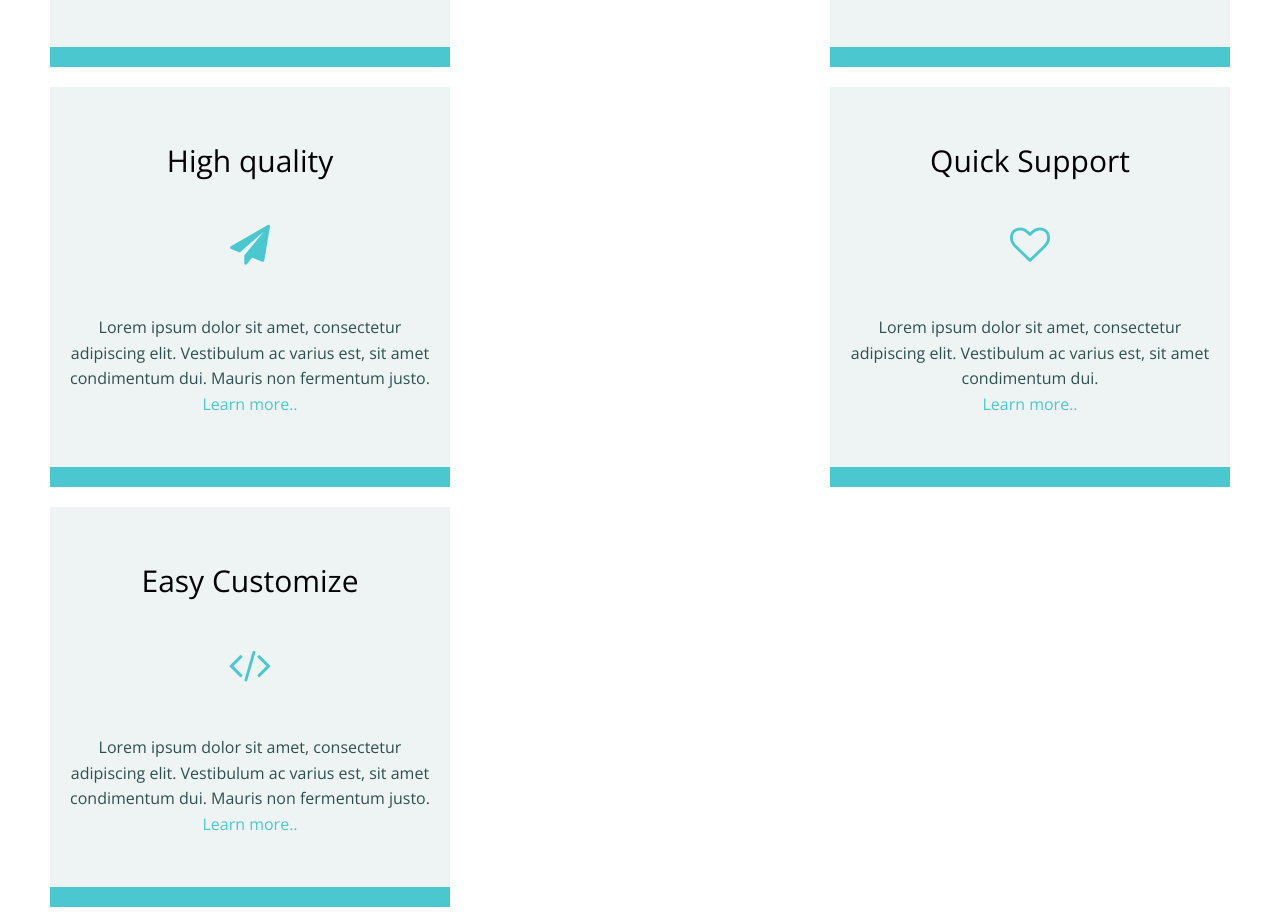
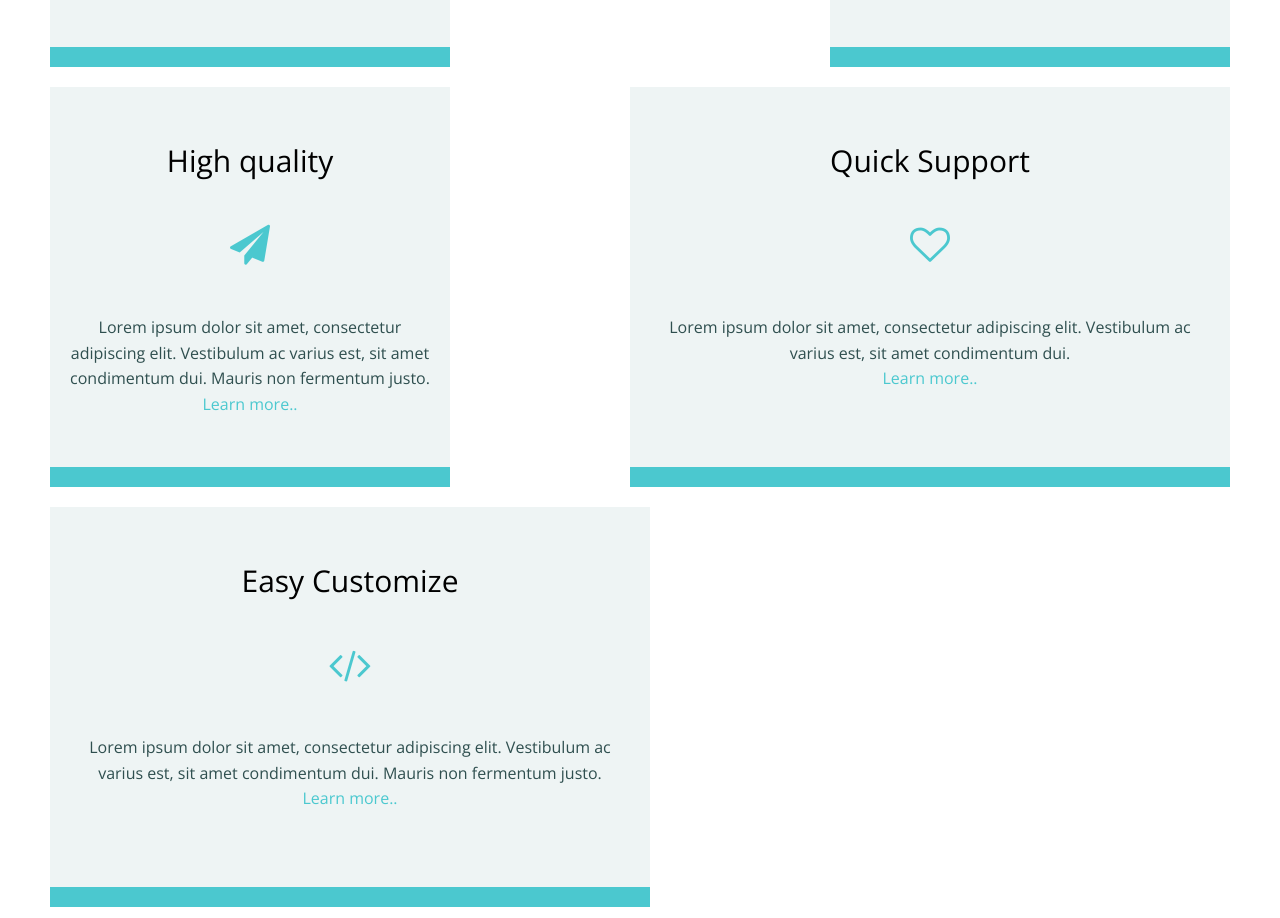
Before and after one commit to jyo1010/arsha-sample-project, a plain HTML site: page index.html in a window 1280 px wide. Shown: the part 1194-2112 px from the top of the page. Drawn offline with nearby package versions, Linux system fonts and the light colour scheme.

Commit message:
second commit

```diff
--- a/index.html
+++ b/index.html
@@ -98,20 +98,23 @@
           Mauris non fermentum justo.</p>
         <a>Learn more.. </a>
       </div>
-    <div class="box">
+
+      <div class="box-a">
         <h3>Quick Support</h3>
         <i class="fa fa-heart-o"></i>
         <p>Lorem ipsum dolor sit amet, consectetur adipiscing elit. Vestibulum ac varius est, sit amet condimentum dui.
         </p>
         <a>Learn more.. </a>
       </div>
-    <div class="box">
+      <div class="box-b">
         <h3>Easy Customize</h3>
         <i class="fa fa-code"></i>
         <p>Lorem ipsum dolor sit amet, consectetur adipiscing elit. Vestibulum ac varius est, sit amet condimentum dui.
           Mauris non fermentum justo.</p>
         <a>Learn more.. </a>
       </div>
+
+
   </div>
 
   <!-- about section -->
--- a/style.css
+++ b/style.css
@@ -279,27 +279,52 @@ nav {
   justify-content: flex-start;
   text-align: center;
 }
+.box-a{
+  width: 600px;
+  position: relative;
+  height: 400px;
+  margin-bottom: 20px;
+  padding: 20px;
+  background-color:#eef4f4;
+  display: flex;
+  flex-direction: column;
+  justify-content: flex-start;
+  text-align: center;
+}
+.box-b{
+  width: 600px;
+  position: relative;
+  height: 400px;
+  margin-bottom: 20px;
+  padding: 20px;
+  background-color:#eef4f4;
+  display: flex;
+  flex-direction: column;
+  justify-content: flex-start;
+  text-align: center;
+}
 
-.box h3 {
+
+.box h3 ,.box-a h3,.box-b h3{
   margin-top: 10px;
   padding: 20px;
   font-size: 30px;
   color: black;
 }
 
-.box p {
+.box p, .box-a p,.box-b p{
   margin-top: 30px;
   padding-top: 20px;
   color: darkslategrey;
 }
 
-.box i {
+.box i ,.box-a i,.box-b i{
   padding-top: 20px;
   color: rgb(75, 200, 207);
   font-size: 40px;
 }
 
-.box a {
+.box a,.box-a a,.box-b a {
   color: rgb(75, 200, 207);
 }
 
@@ -312,6 +337,26 @@ nav {
   height: 20px;
   background-color: rgb(75, 200, 207);
 }
+.box-a:after {
+  content: "";
+  position: absolute;
+  bottom: 0;
+  left: 0;
+  width: 100%;
+  height: 20px;
+  background-color: rgb(75, 200, 207);
+}
+.box-b:after {
+  content: "";
+  position: absolute;
+  bottom: 0;
+  left: 0;
+  width: 100%;
+  height: 20px;
+  background-color: rgb(75, 200, 207);
+}
+
+
 
 /* about section */
 
@@ -677,23 +722,23 @@ span {
   }
 
   .box,
-  .box-1 {
+  .box-1 ,.box-a,.box-b{
     width: 100%;
   }
 
   .box h3,
-  .box-1 h3 {
+  .box-1 h3,.box-a h3,.box-b h3{
     font-size: 20px;
   }
 
   .box p,
-  .box-1 p {
+  .box-1 p,.box-a p,.box-b p {
     font-size: 14px;
     padding-top: 20px;
   }
 
   .box i,
-  .box-1 i {
+  .box-1 i ,box-a i,box-b i{
     font-size: 24px;
   }
 
```
Lines whose indentation alone changed are shown as unchanged.
